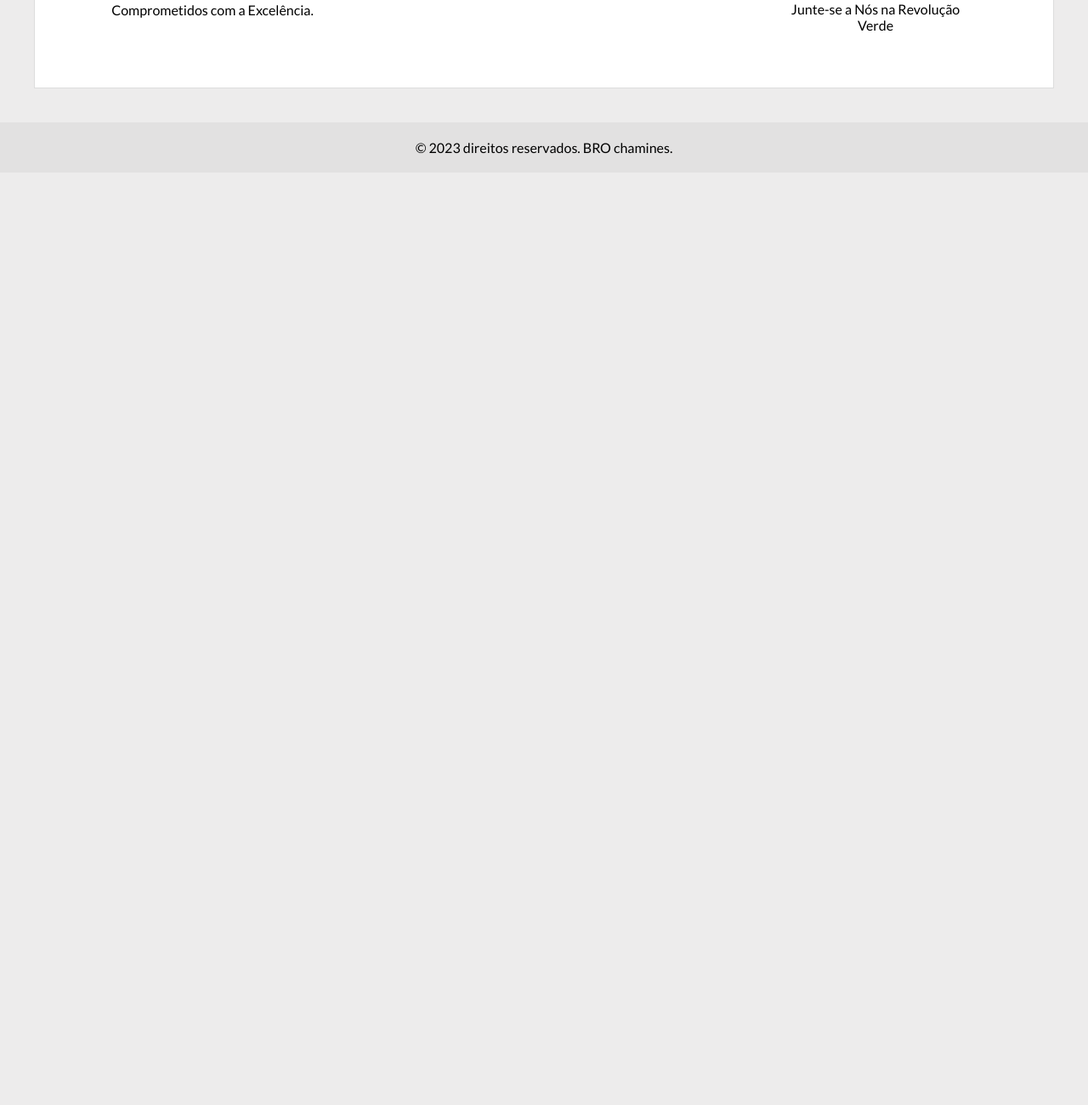
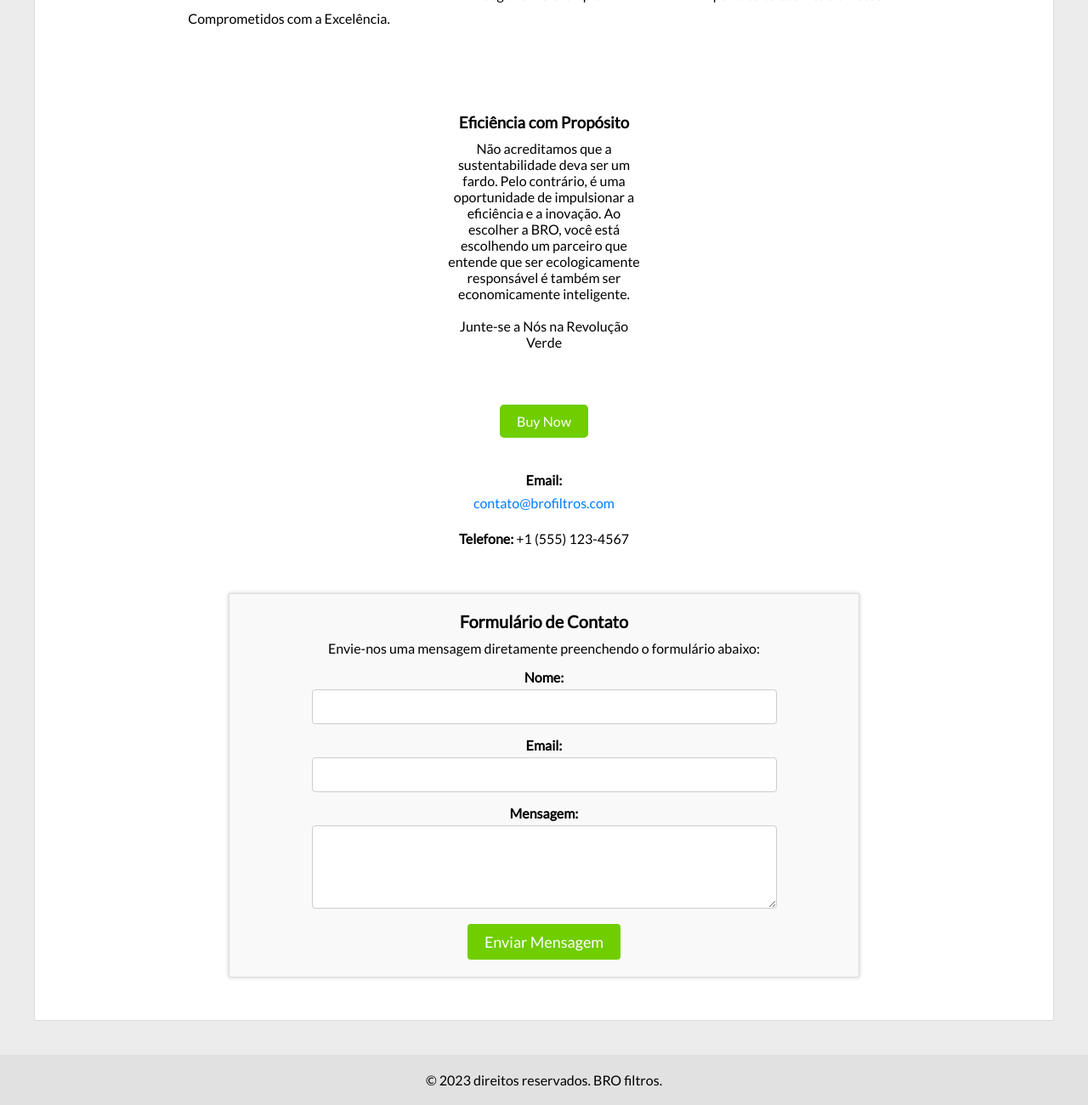
Before and after one commit to RafaMT14/BRO, a plain HTML site: page index.html in a window 1280 px wide. Shown: the part 718-2018 px from the top of the page at 85% size. Before the commit the page ends 921 px from the top, so only its background shows below. Drawn offline with Linux system fonts and the light colour scheme; a web font is replaced by a local one.

Commit message:
Add files via upload

```diff
--- a/index.html
+++ b/index.html
@@ -13,13 +13,13 @@
 </head>
 <body>
     <nav>
-            <ul>
-                <li><a href="#inicio">Início</a></li>
-                <li><a href="#prod">Produtos</a></li>
-                <li><a href="#sobre">Sobre Nós</a></li>
-                <li><a href="#cont" >Contato</a></li>
-            </ul>
-        </nav>
+        <ul>
+            <li><a href="index.html">Início</a></li>
+            <li><a href="#prod">Produtos</a></li>
+            <li><a href="#sobre">Sobre Nós</a></li>
+            <li><a href="contact.html" >Contato</a></li>
+        </ul>
+    </nav>
     <header>
         <img class="img" src="Design sem nome (2).png" width="14%">
         <br>
@@ -30,10 +30,10 @@
     <main>
 
         <div class="container">
-        <section id="inicio">
+        <section id="inicio" style="margin-top: 20px;">
         <h2>Bem-vindo à BRO</h2>
             <h3>Quem somos?</h3>
-            <p>Na interseção entre inovação e responsabilidade ambiental, a BRO surgiu como um farol de sustentabilidade no cenário empresarial. Com uma visão clara de um mundo mais verde e próspero, embarcamos em uma jornada para redefinir os padrões da indústria e moldar um futuro onde o progresso coexiste harmoniosamente com o planeta.</p>
+            <p style="max-width: 1200px; margin: 0 auto;">Na interseção entre inovação e responsabilidade ambiental, a BRO surgiu como um farol de sustentabilidade no cenário empresarial. Com uma visão clara de um mundo mais verde e próspero, embarcamos em uma jornada para redefinir os padrões da indústria e moldar um futuro onde o progresso coexiste harmoniosamente com o planeta.</p>
         </section>
 
         <section id="sobre">
@@ -62,17 +62,36 @@
         </section>
 
         <section id="prod">
-
+            <div class="button-container">
+                <a class="buy-button" href="checkout.html">Buy Now</a>
+            </div>
         </section>
 
         <section id="cont">
-
+            <div class="contact-info">
+                <p><strong>Email:</strong> <a href="mailto:contato@brofiltros.com">contato@brofiltros.com</a></p>
+                <p><strong>Telefone:</strong> +1 (555) 123-4567</p>
+            </div>
+            <div class="contact-form">
+                <h3>Formulário de Contato</h3>
+                <p>Envie-nos uma mensagem diretamente preenchendo o formulário abaixo:</p>
+                <form id="contact-form">
+                    <label for="nome">Nome:</label>
+                    <input type="text" id="nome" name="nome" required>
+                    <label for="email">Email:</label>
+                    <input type="email" id="email" name="email" required>
+                    <label for="mensagem">Mensagem:</label>
+                    <textarea id="mensagem" name="mensagem" rows="4" required></textarea>
+                    <button type="submit">Enviar Mensagem</button>
+                </form>
+                <p id="mensagem-enviada" style="display: none; margin-top: 20px;">Mensagem Enviada!</p>
+            </div>
         </section>
 
     </div>
     </main>
     <footer>
-        <p>&copy 2023 direitos reservados. BRO chamines.</p>
+        <p>&copy 2023 direitos reservados. BRO filtros.</p>
     </footer>
     <script>
         var userAgent = navigator.userAgent.toLowerCase();
@@ -94,6 +113,14 @@
             document.body.style.backgroundColor = 'white';
             }
 
+            const form = document.getElementById("contact-form");
+        const mensagemEnviada = document.getElementById("mensagem-enviada");
+
+        form.addEventListener("submit", function (e) {
+            e.preventDefault();
+            mensagemEnviada.style.display = "block";
+            form.reset();
+        });
     </script>
 </body>
 </html>
--- a/style.css
+++ b/style.css
@@ -32,6 +32,7 @@ main p{
     justify-content: center;
     display: flex;
     flex-wrap: wrap;
+    gap: 40px;
 }
 
 .grid-sam div p{
@@ -39,11 +40,11 @@ main p{
 }
 
 .grid-sam div{
-        min-width: 200px;
-        max-width: 240px;
-        min-height: 303px;
-        max-height: auto;
-        padding: 10px;
+    min-width: 200px;
+    max-width: 240px;
+    min-height: 303px;
+    max-height: auto;
+    padding: 10px;
 }
 
 .container {
@@ -53,6 +54,33 @@ main p{
     border: 1px solid #ddd;
     background-color: rgb(255, 255, 255);
     text-align: center;
+}
+
+button, a {
+    text-decoration: none;
+    background-color: transparent;
+    border: none;
+    cursor: pointer;
+}
+
+.buy-button {
+    display: inline-block;
+    padding: 10px 20px;
+    background-color: #70CD00;
+    color: #fff;
+    border-radius: 5px;
+    font-size: 16px;
+    transition: background-color 0.3s ease;
+}
+
+.buy-button:hover {
+    background-color: #4bb300;
+}
+
+.button-container {
+    text-align: center;
+    margin-top: 30px;
+    margin-bottom: 10px;
 }
 
 nav {
@@ -107,3 +135,84 @@ footer {
     background-color: rgba(221, 221, 221, 0.664);
     padding: 20px;
 }
+
+
+
+
+
+/* Estilos para a seção de formulário de contato */
+.contact-form {
+    background-color: #f9f9f9;
+    border: 1px solid #ddd;
+    padding: 20px;
+    margin-top: 20px;
+    margin: 20px auto;
+    box-shadow: 0px 0px 5px rgba(0, 0, 0, 0.2);
+    max-width: 700px;
+}
+
+.contact-form h3 {
+    font-size: 20px;
+    margin-bottom: 10px;
+}
+
+.contact-form p {
+    font-size: 16px;
+    margin-bottom: 15px;
+}
+
+.contact-form label {
+    display: block;
+    font-weight: bold;
+    margin-bottom: 5px;
+}
+
+.contact-form input[type="text"],
+.contact-form input[type="email"],
+.contact-form textarea {
+    width: 75%;
+    padding: 10px;
+    margin-bottom: 15px;
+    border: 1px solid #ccc;
+    border-radius: 4px;
+    font-size: 16px;
+}
+
+.contact-form button {
+    background-color: #70CD00;
+    color: #fff;
+    border: none;
+    padding: 10px 20px;
+    font-size: 18px;
+    border-radius: 4px;
+    cursor: pointer;
+    transition: background-color 0.3s ease;
+}
+
+.contact-form button:hover {
+    background-color: #4bb300;
+}
+
+/* Estilos para a seção de informações de contato */
+.contact-info {
+    padding: 20px;
+    margin-top: 0;
+}
+
+.contact-info p {
+    font-size: 16px;
+    margin-bottom: 15px;
+}
+
+.contact-info strong {
+    font-weight: bold;
+}
+
+.contact-info a {
+    text-decoration: none;
+    color: #007BFF;
+}
+
+.contact-info a:hover {
+    text-decoration: underline;
+}
```
Also changed, not shown: checkout.html (added, +57 -0 lines), contact.html (added, +81 -0 lines).
